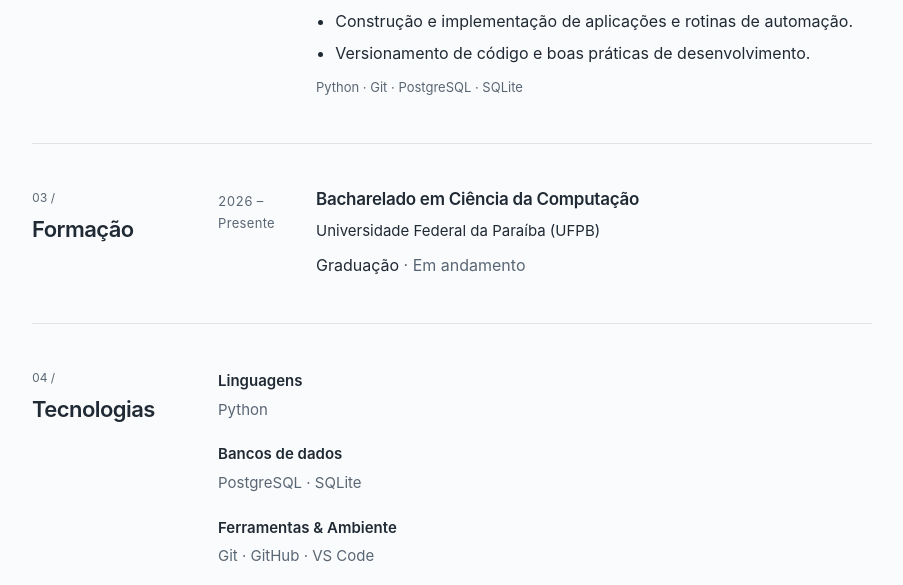
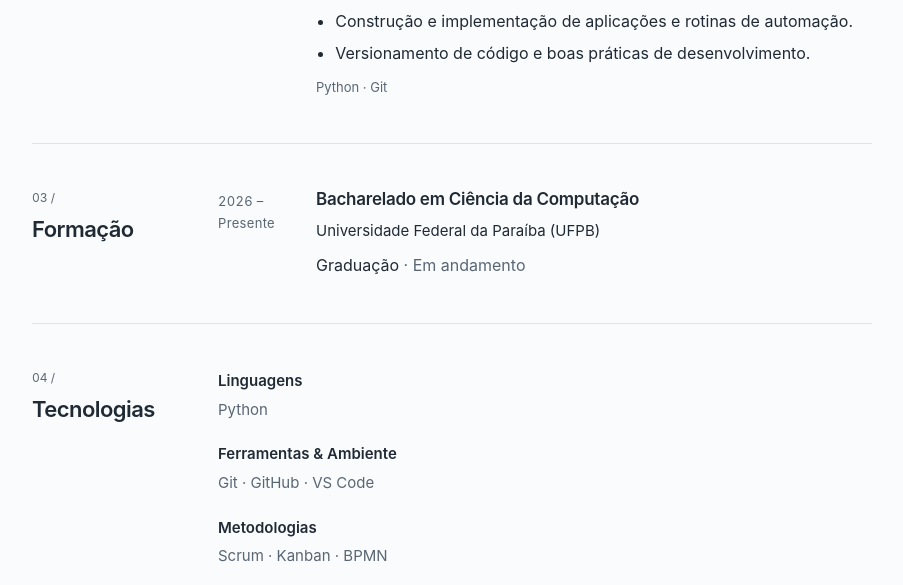
Before and after one commit to Joaomoura07/joaomoura07.github.io, a plain HTML site: page index.html in a window 1280 px wide. Shown: the part 723-1308 px from the top of the page, without its empty margins (188-1091 px from the left). Drawn offline with Linux system fonts and the light colour scheme.

Commit message:
Remove databases from portfolio

```diff
--- a/index.html
+++ b/index.html
@@ -95,7 +95,7 @@
               <li>Construção e implementação de aplicações e rotinas de automação.</li>
               <li>Versionamento de código e boas práticas de desenvolvimento.</li>
             </ul>
-            <p class="technologies">Python · Git · PostgreSQL · SQLite</p>
+            <p class="technologies">Python · Git</p>
           </div>
         </article>
       </div>
@@ -132,7 +132,6 @@
       <header class="section-heading"><span class="section-index" aria-hidden="true">04 /</span><h2 id="tecnologias-titulo">Tecnologias</h2></header>
       <dl class="section-content skill-list">
         <div><dt>Linguagens</dt><dd>Python</dd></div>
-        <div><dt>Bancos de dados</dt><dd>PostgreSQL · SQLite</dd></div>
         <div><dt>Ferramentas &amp; Ambiente</dt><dd>Git · GitHub · VS Code</dd></div>
         <div><dt>Metodologias</dt><dd>Scrum · Kanban · BPMN</dd></div>
       </dl>
```
